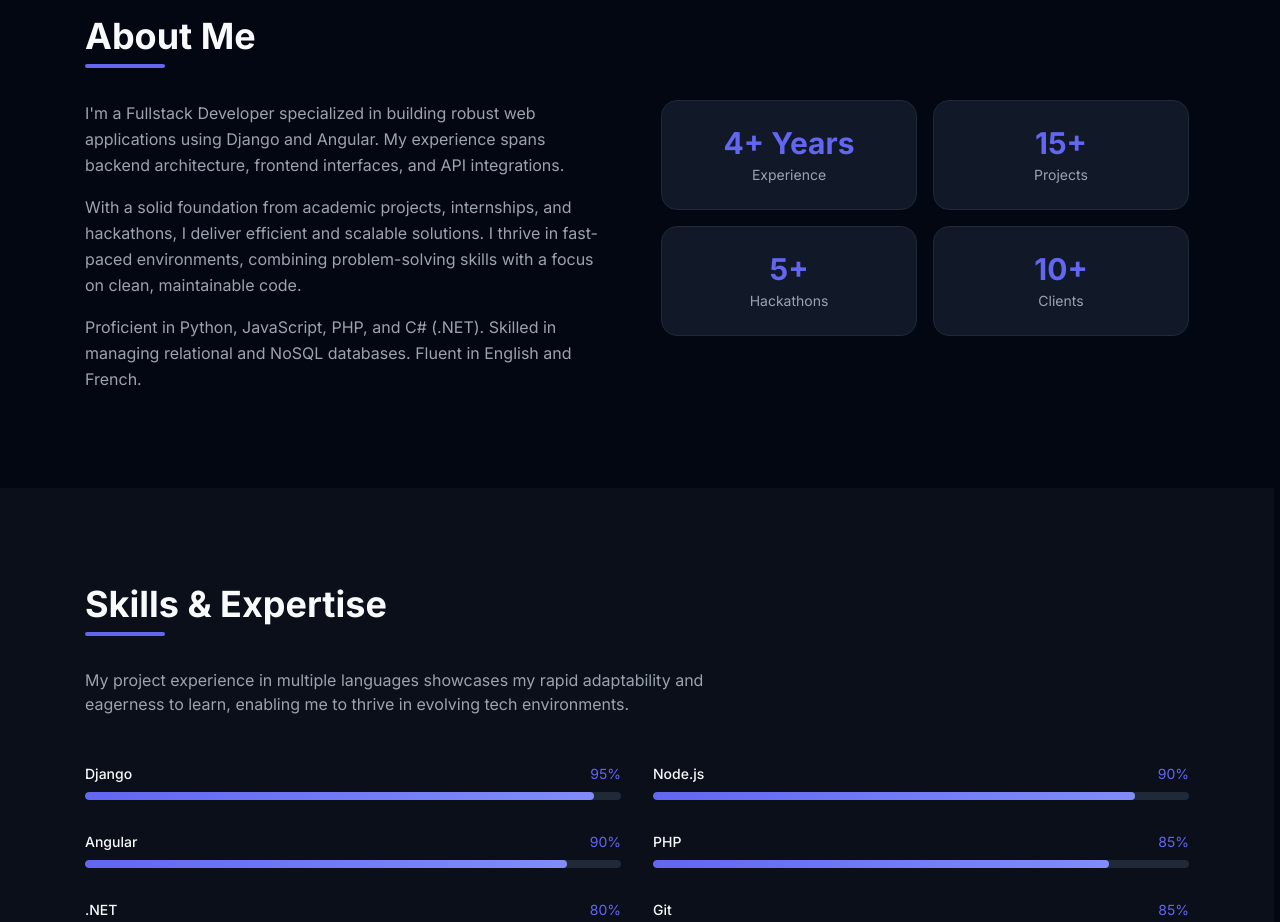
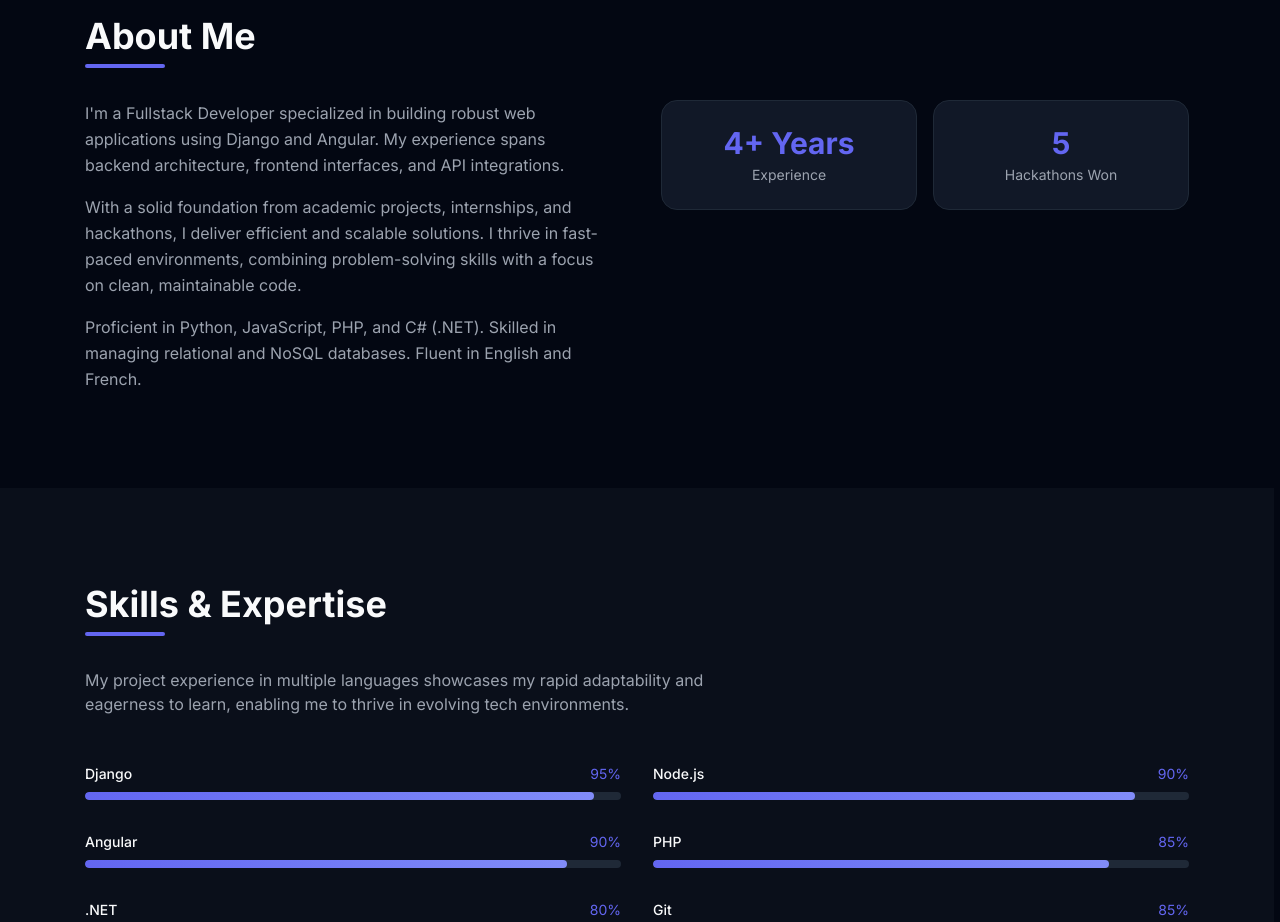
Before and after one commit to houssem9017/portfolio, a Next.js app: page / in a window 1280 px wide. Shown: the part 880-1802 px from the top of the page. Built offline with nearby package versions, Linux system fonts and the light colour scheme.

Commit message:
kpi: 2 stats, hackathons won; fix: white line pageshow + inline style

```diff
--- a/src/app/layout.tsx
+++ b/src/app/layout.tsx
@@ -25,16 +25,16 @@ export default function RootLayout({
   children: React.ReactNode;
 }>) {
   return (
-    <html lang="en" suppressHydrationWarning>
+    <html lang="en" suppressHydrationWarning style={{ backgroundColor: "#030712" }}>
       <head>
         <style>{`html,body{background-color:#030712!important;margin:0}`}</style>
         <script
           dangerouslySetInnerHTML={{
-            __html: `document.documentElement.style.backgroundColor="#030712";history.scrollRestoration="manual"`,
+            __html: `document.documentElement.style.backgroundColor="#030712";document.body.style.backgroundColor="#030712";history.scrollRestoration="manual";window.addEventListener("pageshow",function(e){document.documentElement.style.backgroundColor="#030712";document.body.style.backgroundColor="#030712"})`,
           }}
         />
       </head>
-      <body className="min-h-screen bg-[#030712] text-[#f9fafb] antialiased">
+      <body className="min-h-screen bg-[#030712] text-[#f9fafb] antialiased" style={{ backgroundColor: "#030712" }}>
         <LanguageProvider>
           <SmoothScroll>
             <Navbar />
--- a/src/components/About.tsx
+++ b/src/components/About.tsx
@@ -12,9 +12,7 @@ export default function About() {
 
   const stats = [
     { label: t("about.stats_experience"), value: "4+ Years" },
-    { label: t("about.stats_projects"), value: "15+" },
-    { label: t("about.stats_hackathons"), value: "5+" },
-    { label: t("about.stats_clients"), value: "10+" },
+    { label: t("about.stats_hackathons"), value: "5" },
   ];
 
   return (
--- a/src/lib/translations.ts
+++ b/src/lib/translations.ts
@@ -23,7 +23,7 @@ const translations: Record<Locale, Record<string, Record<string, string>>> = {
       heading: "About Me",
       stats_experience: "Experience",
       stats_projects: "Projects",
-      stats_hackathons: "Hackathons",
+      stats_hackathons: "Hackathons Won",
       stats_clients: "Clients",
       p1: "I'm a Fullstack Developer specialized in building robust web applications using Django and Angular. My experience spans backend architecture, frontend interfaces, and API integrations.",
       p2: "With a solid foundation from academic projects, internships, and hackathons, I deliver efficient and scalable solutions. I thrive in fast-paced environments, combining problem-solving skills with a focus on clean, maintainable code.",
@@ -100,7 +100,7 @@ const translations: Record<Locale, Record<string, Record<string, string>>> = {
       heading: "À propos de moi",
       stats_experience: "Expérience",
       stats_projects: "Projets",
-      stats_hackathons: "Hackathons",
+      stats_hackathons: "Hackathons gagnés",
       stats_clients: "Clients",
       p1: "Je suis un développeur Fullstack spécialisé dans la création d'applications web robustes avec Django et Angular. Mon expérience couvre l'architecture backend, les interfaces frontend et les intégrations d'API.",
       p2: "Avec une base solide issue de projets académiques, de stages et de hackathons, je fournis des solutions efficaces et évolutives. Je m'épanouis dans des environnements dynamiques, combinant des compétences en résolution de problèmes avec un accent sur un code propre et maintenable.",
```
